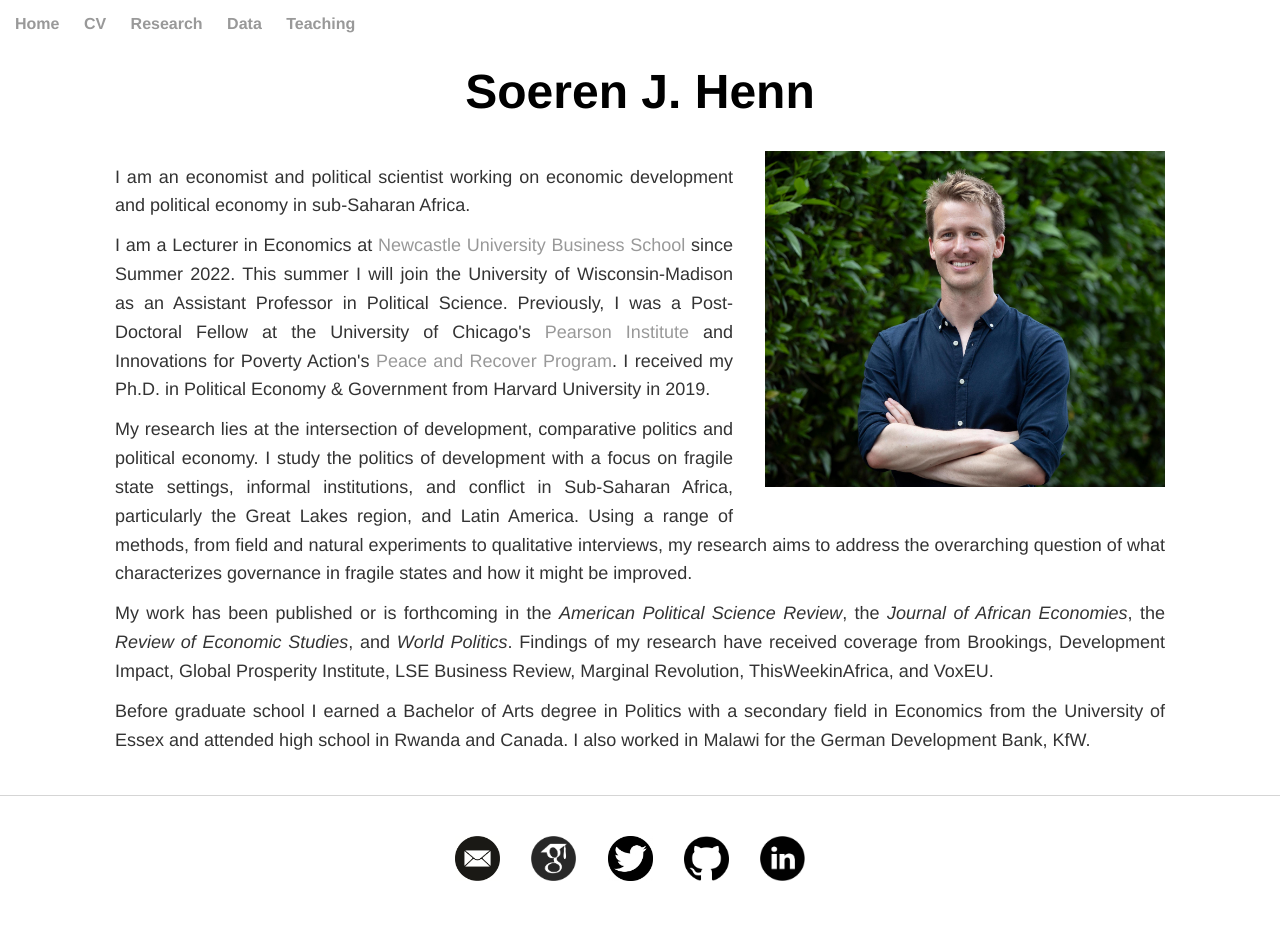
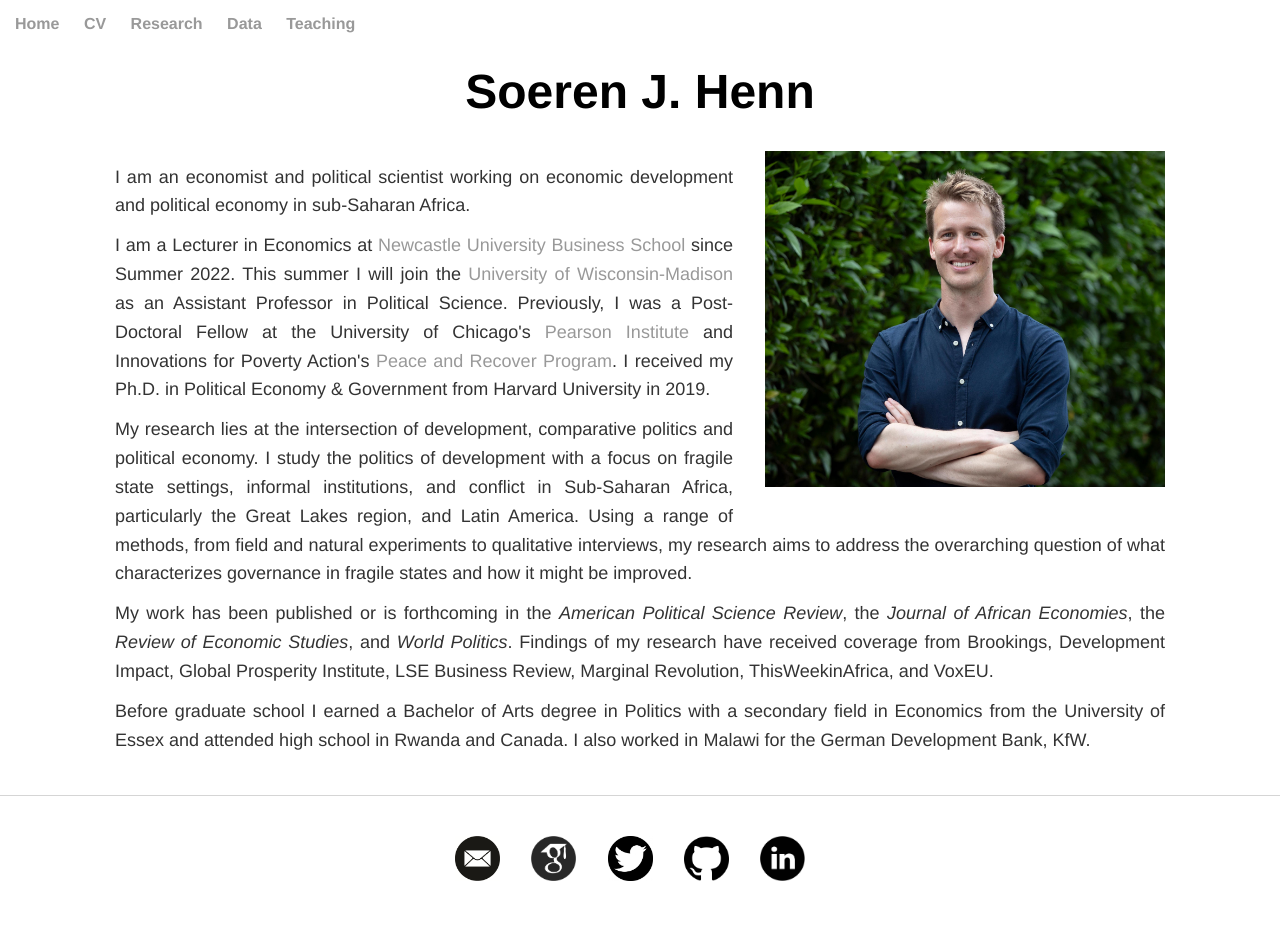
Before and after one commit to soeren-henn/soeren-henn.github.io, a Jekyll site: the page built from index.html, in a window 1280 px wide. Built offline with Jekyll 4.4.1, drawn with Linux system fonts in a browser that asks for light colours; part of the change alters nothing that is shown.

```diff
--- a/index.html
+++ b/index.html
@@ -14,7 +14,7 @@ title: Soeren J. Henn
 
 	<div class="biotext">
 		<p>I am an economist and political scientist working on economic development and political economy in sub-Saharan Africa.</p>
-		<p>I am a Lecturer in Economics at <a href="https://www.ncl.ac.uk/business/" target="_blank">Newcastle University Business School</a> since Summer 2022. This summer I will join the University of Wisconsin-Madison as an Assistant Professor in Political Science. Previously, I was a Post-Doctoral Fellow at the University of Chicago's <a href="https://thepearsoninstitute.org" target="_blank">Pearson Institute</a> and Innovations for Poverty Action's <a href="https://www.poverty-action.org/program-area/peace-and-recovery" target="_blank">Peace and Recover Program</a>. I received my Ph.D. in Political Economy &#38 Government from Harvard University in 2019.</p>
+		<p>I am a Lecturer in Economics at <a href="https://www.ncl.ac.uk/business/" target="_blank">Newcastle University Business School</a> since Summer 2022. This summer I will join the <a href="https://polisci.wisc.edu/" target="_blank">University of Wisconsin-Madison</a> as an Assistant Professor in Political Science. Previously, I was a Post-Doctoral Fellow at the University of Chicago's <a href="https://thepearsoninstitute.org" target="_blank">Pearson Institute</a> and Innovations for Poverty Action's <a href="https://www.poverty-action.org/program-area/peace-and-recovery" target="_blank">Peace and Recover Program</a>. I received my Ph.D. in Political Economy &#38 Government from Harvard University in 2019.</p>
 		<p>My research lies at the intersection of development, comparative politics and political economy. I study the politics of development with a focus on fragile state settings, informal institutions, and conflict in Sub-Saharan Africa, particularly the Great Lakes region, and Latin America. Using a range of methods, from field and natural experiments to qualitative interviews, my research aims to address the overarching question of what characterizes governance in fragile states and how it might be improved.</p>
 		<p>My work has been published or is forthcoming in the <i>American Political Science Review</i>, the <i>Journal of African Economies</i>, the <i>Review of Economic Studies</i>, and <i>World Politics</i>. Findings of my research have received coverage from Brookings, Development Impact, Global Prosperity Institute, LSE Business Review, Marginal Revolution, ThisWeekinAfrica, and VoxEU.</p>
 		<p>Before graduate school I earned a Bachelor of Arts degree in Politics with a secondary field in Economics from the University of Essex and attended high school in Rwanda and Canada. I also worked in Malawi for the German Development Bank, KfW. </p>
```
